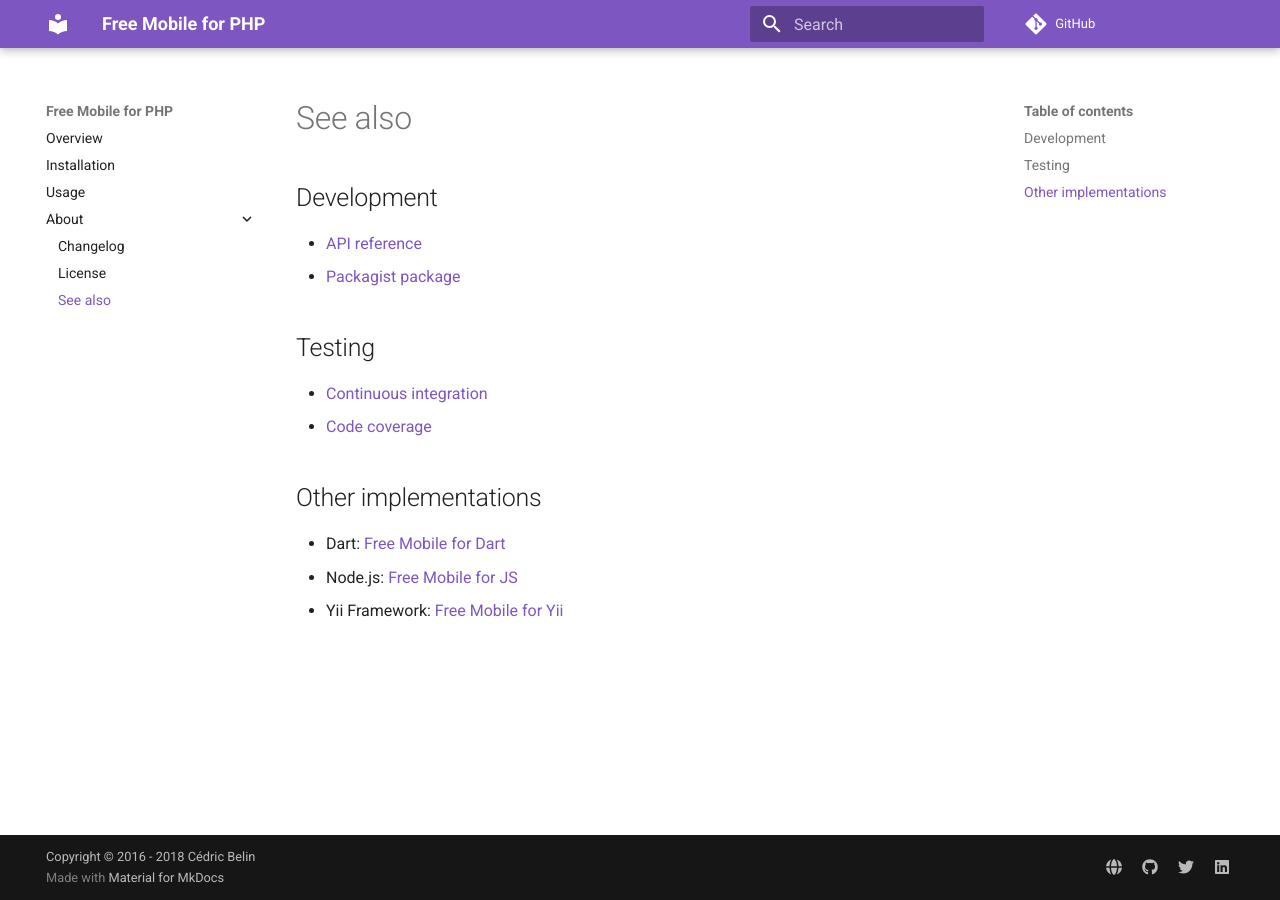
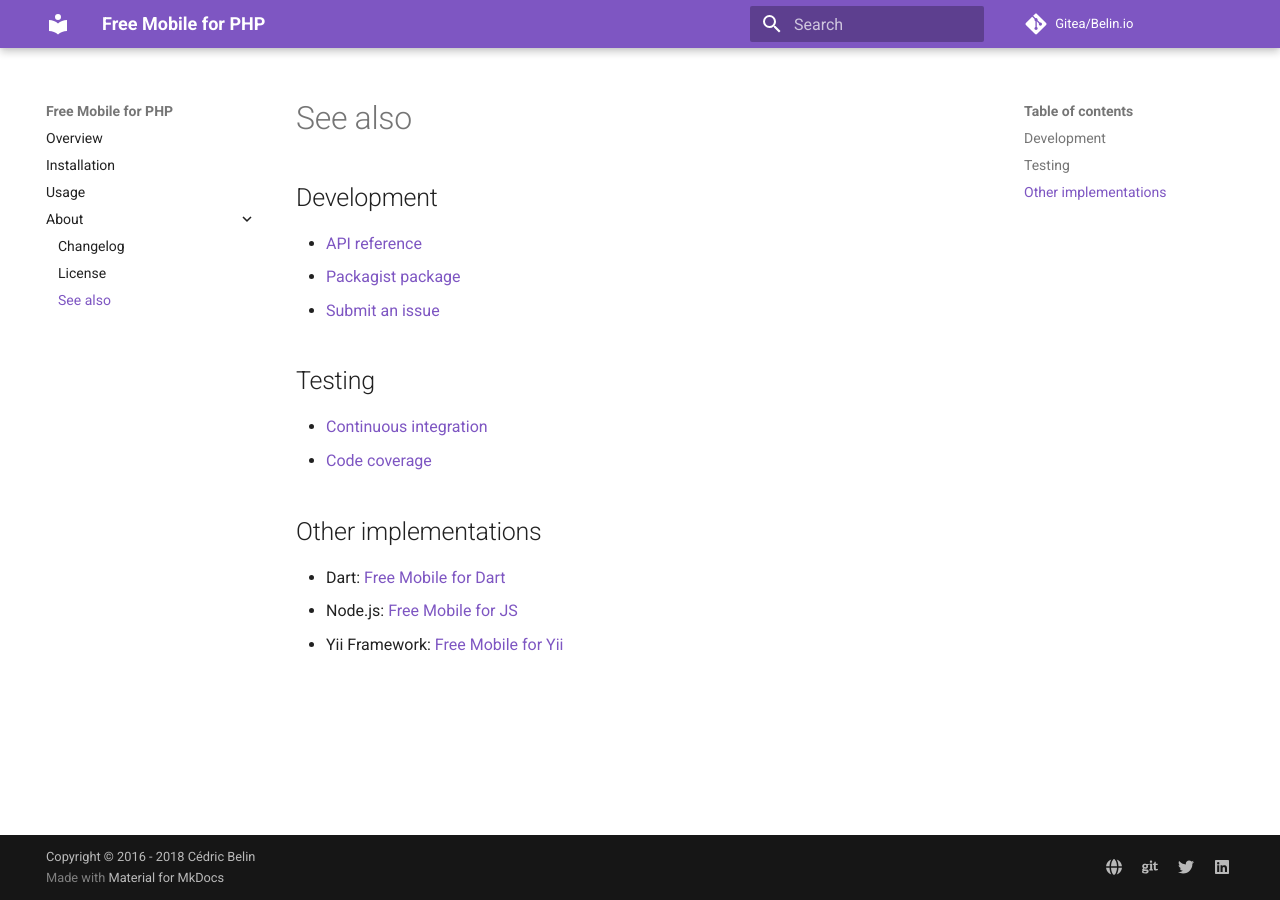
Before and after one commit to cedx/free-mobile.php, an MkDocs documentation site: the page built from doc/about/see_also.md, in a window 1280 px wide. Built offline with MkDocs 1.6.1 and Material for MkDocs 9.7.7, drawn with Linux system fonts in a browser that asks for light colours; comment, search, counter and statistics services are not loaded; old or Windows-style settings are respelled for this version of MkDocs.

```diff
--- a/composer.json
+++ b/composer.json
@@ -47,6 +47,6 @@
   },
   "support": {
     "docs": "https://dev.belin.io/free-mobile.php/api",
-    "issues": "https://github.com/cedx/free-mobile.php/issues"
+    "issues": "https://git.belin.io/cedx/free-mobile.php/issues"
   }
 }
--- a/doc/about/see_also.md
+++ b/doc/about/see_also.md
@@ -3,6 +3,7 @@
 ## Development
 - [API reference](https://dev.belin.io/free-mobile.php/api)
 - [Packagist package](https://packagist.org/packages/cedx/free-mobile)
+- [Submit an issue](https://git.belin.io/cedx/free-mobile.php/issues)
 
 ## Testing
 - [Continuous integration](https://travis-ci.com/cedx/free-mobile.php)
--- a/mkdocs.yml
+++ b/mkdocs.yml
@@ -6,9 +6,9 @@ site_url: https://dev.belin.io/free-mobile.php
 docs_dir: doc
 site_dir: web
 
-repo_name: GitHub
-repo_url: https://github.com/cedx/free-mobile.php
-edit_uri: ''
+repo_name: Gitea/Belin.io
+repo_url: https://git.belin.io/cedx/free-mobile.php
+edit_uri: _edit/master/doc/
 
 copyright: Copyright &copy; 2016 - 2018 Cédric Belin
 google_analytics:
@@ -18,7 +18,7 @@ google_analytics:
 extra:
   social:
   - {type: globe, link: 'https://belin.io'}
-  - {type: github, link: 'https://github.com/cedx'}
+  - {type: git, link: 'https://git.belin.io/cedx'}
   - {type: twitter, link: 'https://twitter.com/cedxbelin'}
   - {type: linkedin, link: 'https://linkedin.com/in/cedxbelin'}
 
@@ -27,7 +27,7 @@ markdown_extensions:
 - codehilite
 - meta
 
-pages:
+nav:
 - Overview: index.md
 - Installation: installation.md
 - Usage: usage.md
```
Also changed, not shown: README.md (+6 -3 lines), doc/usage.md (+1 -1 lines).
